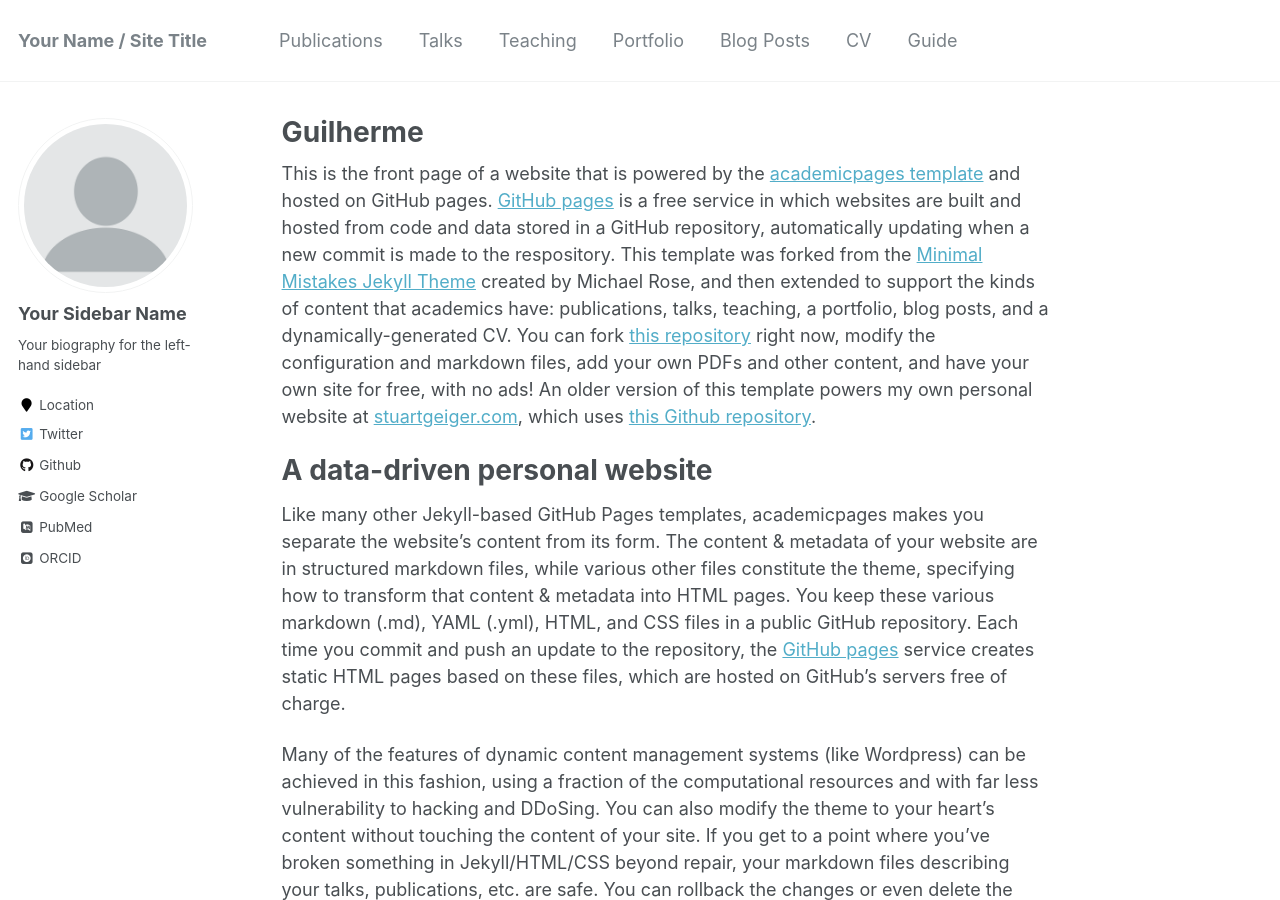
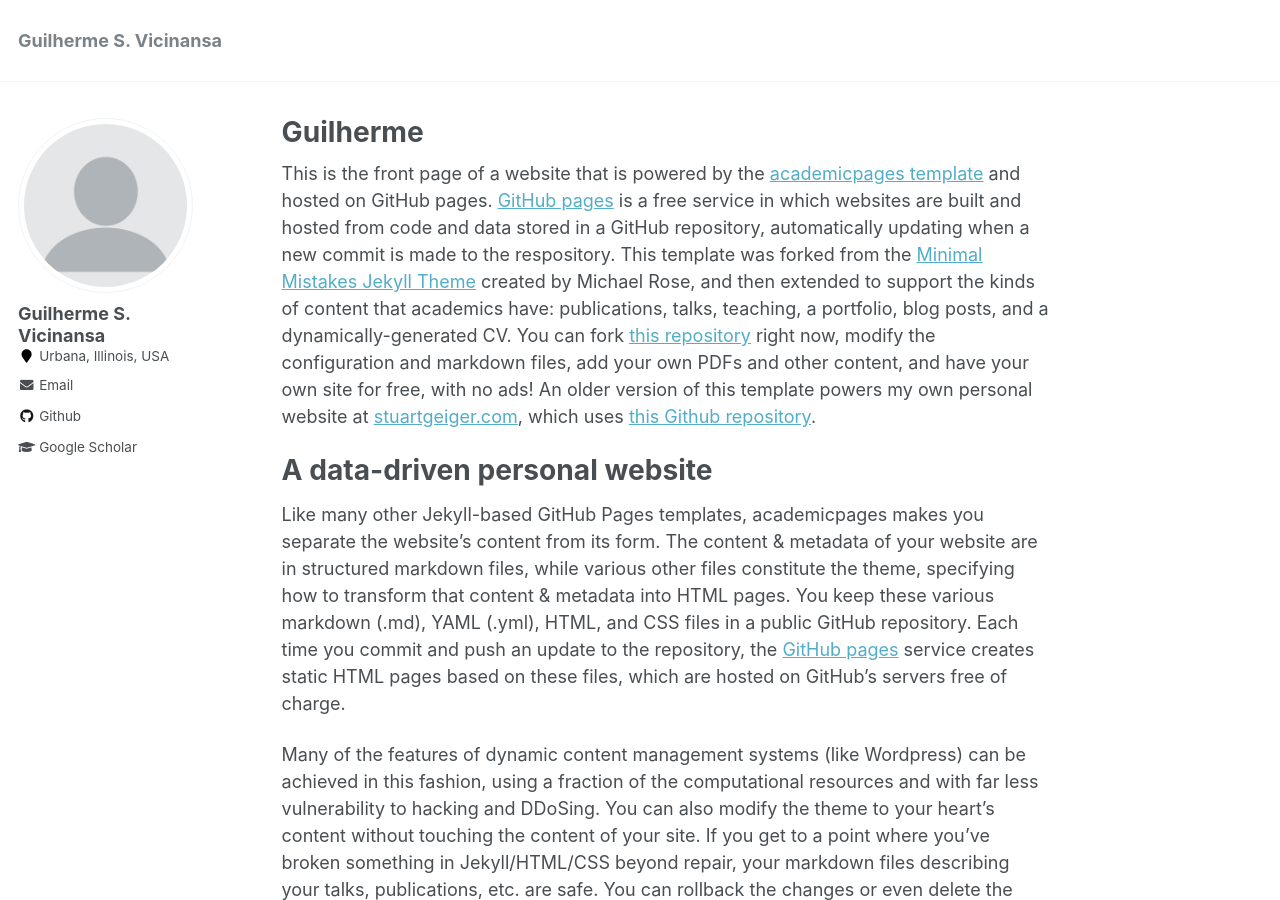
Before and after one commit to Vicinansa/vicinansa.github.io, a Jekyll site: the page built from _pages/about.md, in a window 1280 px wide and 900 px high. Built offline with Jekyll 4.4.1, drawn with Linux system fonts in a browser that asks for light colours; some web fonts are replaced; some of the changed text lies outside the part shown.

Commit message:
first change

```diff
--- a/_config.yml
+++ b/_config.yml
@@ -7,9 +7,9 @@
 
 # Site Settings
 locale                   : "en-US"
-title                    : "Your Name / Site Title"
+title                    : "Guilherme S. Vicinansa"
 title_separator          : "-"
-name                     : &name "Your Name"
+name                     : &name "Guilherme S. Vicinansa"
 description              : &description "personal description"
 url                      : https://academicpages.github.io # the base hostname & protocol for your site e.g. "https://mmistakes.github.io"
 baseurl                  : "" # the subpath of your site, e.g. "/blog"
@@ -80,14 +80,14 @@ analytics:
 
 # Site Author
 author:
-  name             : "Your Sidebar Name"
+  name             : "Guilherme S. Vicinansa"
   avatar           : "profile.png"
-  bio              : "Your biography for the left-hand sidebar"
-  location         : "Location"
+  bio              :
+  location         : "Urbana, Illinois, USA"
   employer         :
-  pubmed           : "https://www.ncbi.nlm.nih.gov/pubmed/?term=john+snow"
+  pubmed           :
   googlescholar    : "http://yourfullgooglescholarurl.com"
-  email            :
+  email            : "gs16@illinois.edu"
   researchgate     :  # example: "https://www.researchgate.net/profile/yourprofile"
   uri              :
   bitbucket        :
@@ -96,20 +96,20 @@ author:
   flickr           :
   facebook         :
   foursquare       :
-  github           : "academicpages"
+  github           : "https://github.com/Vicinansa"
   google_plus      :
   keybase          :
   instagram        :
   impactstory      : #"https://profiles.impactstory.org/u/xxxx-xxxx-xxxx-xxxx"
   lastfm           :
   linkedin         :
-  orcid            : "http://orcid.org/yourorcidurl"
+  orcid            : #"http://orcid.org/yourorcidurl"
   pinterest        :
   soundcloud       :
   stackoverflow    : # http://stackoverflow.com/users/123456/username
   steam            :
   tumblr           :
-  twitter          : "replacethistwitterhandle"
+  twitter          : #"replacethistwitterhandle"
   vine             :
   weibo            :
   xing             :
```
Also changed, not shown: _data/navigation.yml (+14 -14 lines).
